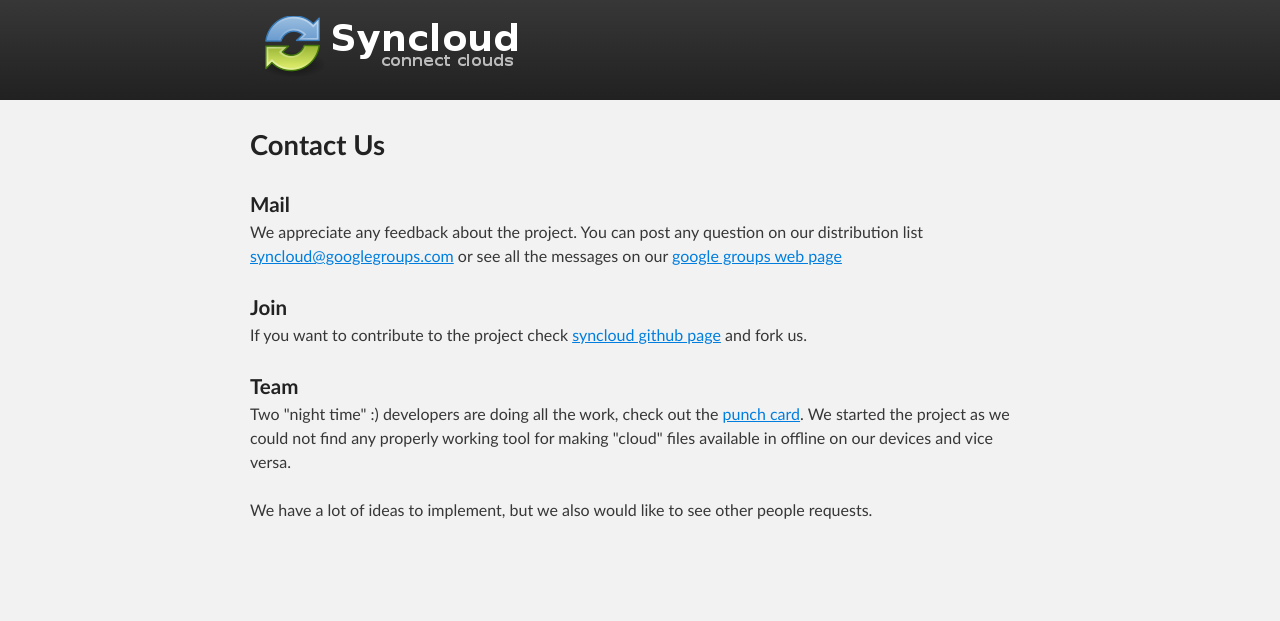
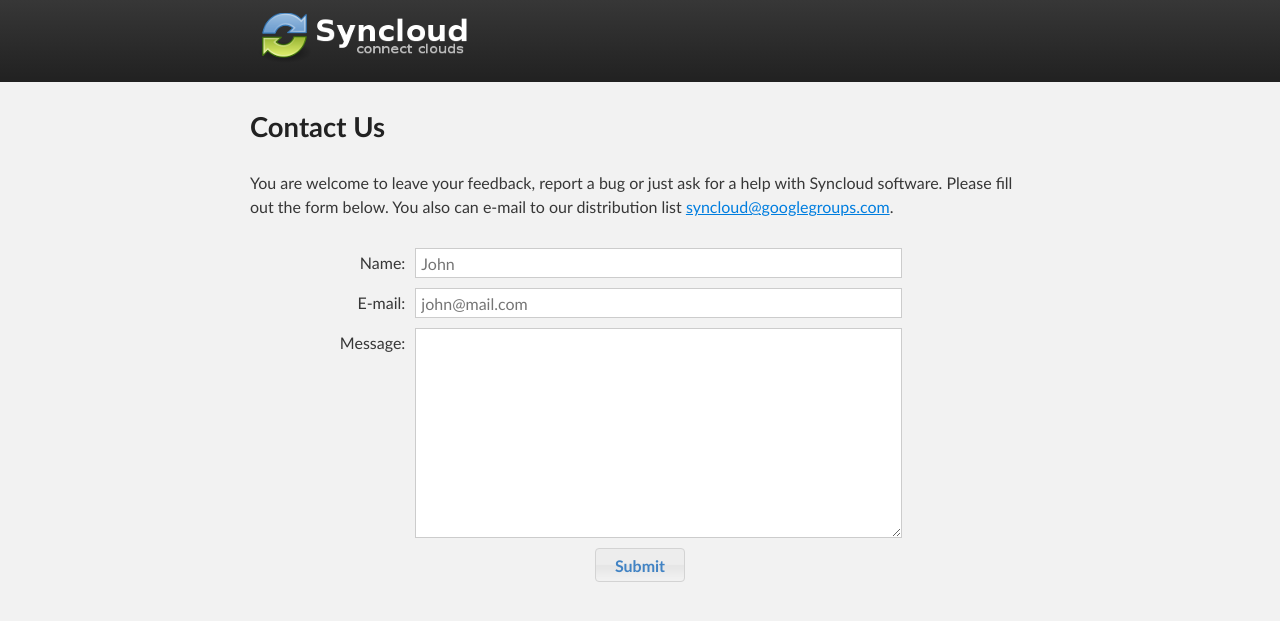
Before and after one commit to syncloud/syncloud.org, a Jekyll site: the page built from contactus.markdown, in a window 1280 px wide. Shown: the top 621 px of the page. Built offline with Jekyll 4.4.1, drawn with Linux system fonts in a browser that asks for light colours.

Commit message:
Learning git console - forgot to commit second part

```diff
--- a/_layouts/default.html
+++ b/_layouts/default.html
@@ -17,6 +19,7 @@ sections:
     <meta charset='utf-8'/>
     <meta http-equiv="X-UA-Compatible" content="chrome=1"/>
     <meta name="description" content="Syncloud : Share files through the clouds"/>
+    <link rel="shortcut icon" href="favicon.ico">
     <link type="text/css" href="/css/smoothness/jquery-ui-1.8.21.custom.css" rel="stylesheet" />
     <script type="text/javascript" src="/js/jquery-1.7.2.min.js"></script>
     <script type="text/javascript" src="/js/jquery-ui-1.8.21.custom.min.js"></script>
@@ -29,6 +32,7 @@ sections:
     <link rel="stylesheet" href="/css/news.css"/>
     <link rel="stylesheet" href="/css/about.css"/>
     <link rel="stylesheet" href="/css/download.css"/>
+    <link rel="stylesheet" href="/css/contuctus.css"/>
     <title>Syncloud - {{ page.title }}</title>
 </head>
 
@@ -42,11 +46,11 @@ sections:
     <div class="container_12">
 
         <div class="grid_1">&nbsp;</div>
-        <div class="grid_4">
+        <div class="grid_3">
             <img src="/images/syncloud.png"/>
         </div>
 
-        <div class="grid_6">
+        <div class="grid_7">
             <div id="navigation">
                 <ul>
                     {% for item in page.sections %}
--- a/contactus.markdown
+++ b/contactus.markdown
@@ -2,6 +2,16 @@
 layout: default
 title: Contact Us
 ---
+
+<script type="text/javascript">
+    $(function(){
+        $( "#submit_button" ).button({
+            icons: {
+                primary: "ui-icon-arrowthickstop-1-s"
+            }
+        });
+    });
+</script>
 
 <div class="container_12">
 
@@ -10,16 +20,38 @@ title: Contact Us
         <h3>Contact Us</h3>
         <br/>
 
-        <h5>Mail</h5>
-        We appreciate any feedback about the project. You can post any question on our distribution list <a href="mailto:syncloud@googlegroups.com">syncloud@googlegroups.com</a> or see all the messages on our <a href="https://groups.google.com/d/forum/syncloud">google groups web page</a><br><br>
+        <p>You are welcome to leave your feedback, report a bug or just ask for a help with Syncloud software. Please fill out the form below. You also can e-mail to our distribution list <a href="mailto:syncloud@googlegroups.com">syncloud@googlegroups.com</a>.</p>
+        <br/>
 
-        <h5>Join</h5>
-        If you want to contribute to the project check <a href="https://github.com/syncloud/syncloud">syncloud github page</a> and fork us.<br><br>
+        <div>
+            <script type="text/javascript">
+                var submitted=false;
+            </script>
 
-        <h5>Team</h5>
-        Two "night time" :) developers are doing all the work, check out the <a href="https://github.com/syncloud/syncloud/graphs/punch-card">punch card</a>. We started the project as we could not find any properly working tool for making "cloud" files available in offline on our devices and vice versa.<br><br>
-        We have a lot of ideas to implement, but we also would like to see other people requests.
+            <iframe name="hidden_iframe" id="hidden_iframe" style="display:none;" onload="if(submitted) {window.location='gotfeedback.html';}">
+            </iframe>
 
+            <form method="post" target="hidden_iframe" onsubmit="submitted=true;" id="form-signup"
+                  action="https://docs.google.com/spreadsheet/formResponse?formkey=dGVrQi05SjZydTlRX00teTlSR1hsRHc6MQ&amp;ifq">
+                <div class="contuctus_form">
+                    <div>
+                        <label for="entry_0">Name:</label>
+                        <input placeholder="John" type="text" name="entry.0.single" id="entry_0" required="required" />
+                    </div>
+                    <div>
+                        <label for="entry_1">E-mail:</label>
+                        <input placeholder="john@mail.com" type="text" name="entry.1.single" id="entry_1" required="required" />
+                    </div>
+                    <div class="big_field">
+                        <label for="entry_2">Message:</label>
+                        <textarea placeholder="John's message" name="entry.2.single" rows="10" cols="80" id="entry_2" required="required"> </textarea>
+                    </div>
+                    <div class="buttons">
+                        <input type="submit" id="submit_button" name="submit" value="Submit" class="submit_button" />
+                    </div>
+                </div>
+            </form>
+        </div>
     </div>
 
     <div class="grid_1">&nbsp;</div>
--- a/css/stylesheet.css
+++ b/css/stylesheet.css
@@ -21,7 +21,8 @@ table, caption, tbody, tfoot, thead, tr, th, td,
 article, aside, canvas, details, embed,
 figure, figcaption, footer, header, hgroup,
 menu, nav, output, ruby, section, summary,
-time, mark, audio, video {
+time, mark, audio, video,
+input[type=text], textarea {
     font-size: inherit;
     font-family: inherit;
     line-height: inherit;
```
Also changed, not shown: other parts of _layouts/default.html (+2 -0 lines), images/syncloud.png.
